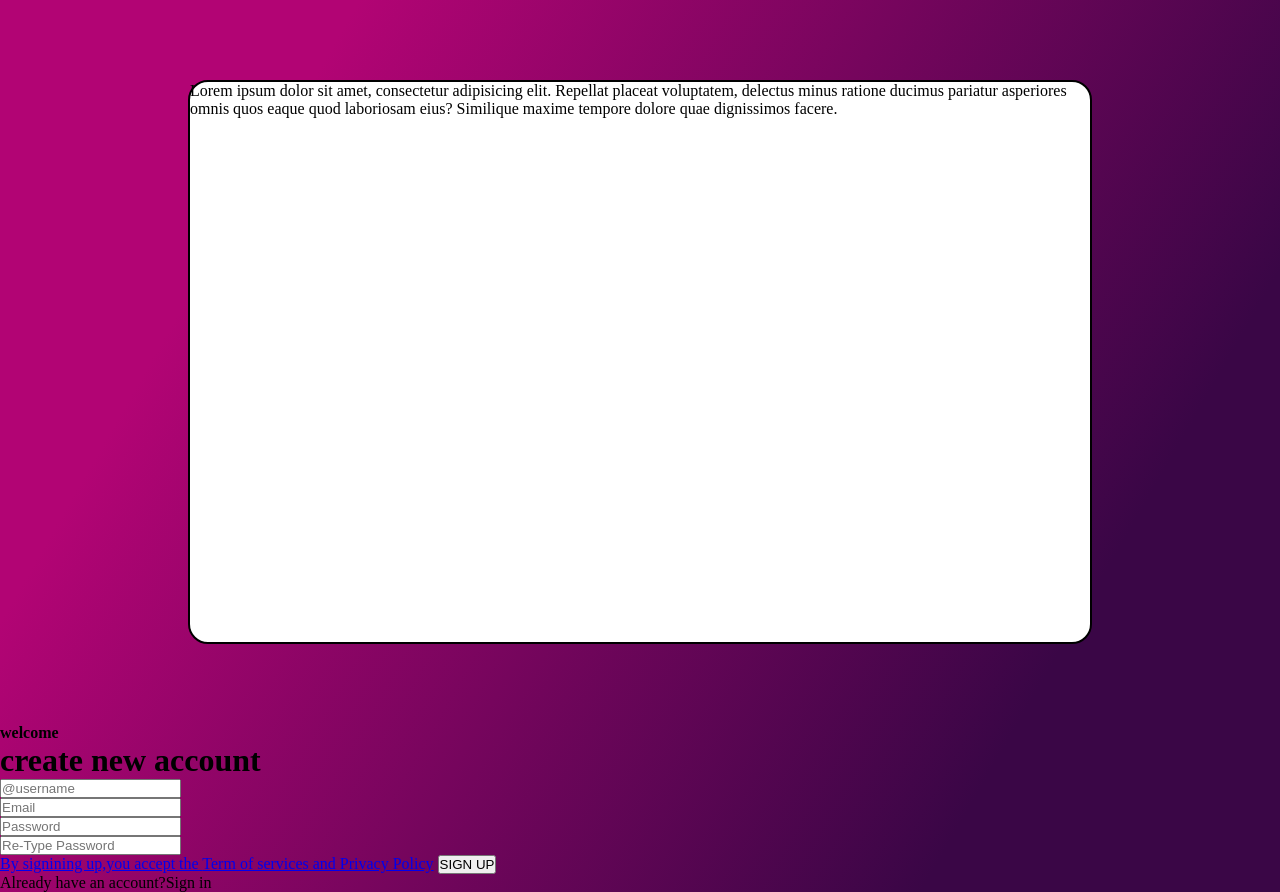
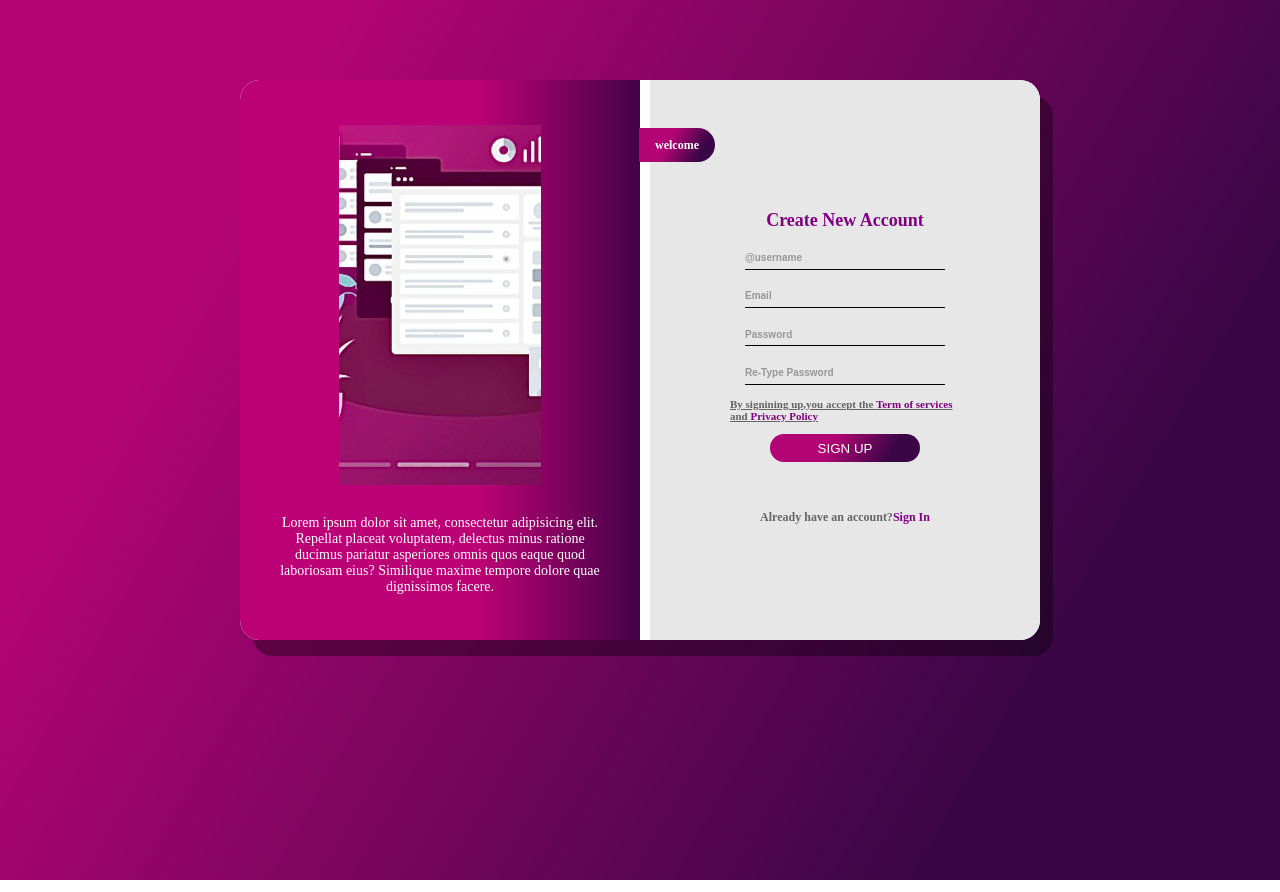
Before and after one commit to dannygreat98/projectRegistration, a plain HTML site: page index.html in a window 1280 px wide. Drawn offline with Linux system fonts and the light colour scheme.

Commit message:
updated html and css code

```diff
--- a/index.html
+++ b/index.html
@@ -1,41 +1,52 @@
 <!DOCTYPE html>
 <html lang="en">
   <head>
-    <meta charset="UTF-8">
-    <meta name="viewport" content="width=device-width, initial-scale=1.0">
+    <meta charset="UTF-8" />
+    <meta name="viewport" content="width=device-width, initial-scale=1.0" />
     <title>Document</title>
-    <link rel="stylesheet" href="style.css">
-
+    <link rel="stylesheet" href="style.css" />
   </head>
   <body>
     <div id="wrapper">
-    <div class="imgContainer">
-    <img src="" alt="">
+      <div class="img__container">
+        <img src="./images/purple.jpg" alt="pic" />
+        <p>
+          Lorem ipsum dolor sit amet, consectetur adipisicing elit. Repellat
+          placeat voluptatem, delectus minus ratione ducimus pariatur asperiores
+          omnis quos eaque quod laboriosam eius? Similique maxime tempore dolore
+          quae dignissimos facere.
+        </p>
       </div>
-    <p>Lorem ipsum dolor sit amet, consectetur adipisicing elit. Repellat placeat voluptatem, delectus minus ratione ducimus pariatur asperiores omnis quos eaque quod laboriosam eius? Similique maxime tempore dolore quae dignissimos facere.</p>
 
-    </div>
-    <div class="formwrapper"></div>
+      <div class="formwrapper">
         <h4>welcome</h4>
 
         <form>
           <h1>create new account</h1>
-        <div class="input container">
-        <input type="text" placeholder="@username"> </div>
-        <div class="input container">
-        <input type="Email" placeholder="Email"> </div>
-        <div class="input container">
-         <input type="Password" placeholder="Password"> </div>
-         <div class="input container">
-         <input type="Pass" placeholder="Re-Type Password"> </div>
+          <div class="input__container">
+            <input type="text" placeholder="@username" />
+          </div>
+          <div class="input__container">
+            <input type="Email" placeholder="Email" />
+          </div>
 
-         <a href="#"> By signining up,you accept the <span>Term of services</span> and <span>Privacy Policy</span></a>
+          <div class="input__container">
+            <input type="Password" placeholder="Password" />
+          </div>
+          <div class="input__container">
+            <input type="Pass" placeholder="Re-Type Password" />
+          </div>
 
+          <a href="#">
+            By signining up,you accept the <span>Term of services</span> and
+            <span>Privacy Policy</span></a
+          >
 
-         <button>SIGN UP</button>
+          <div class="btn"> <button>SIGN UP</button></div>
 
           <p>Already have an account?<span>Sign in</span></p>
-
-
+        </form>
+      </div>
+    </div>
   </body>
 </html>
--- a/style.css
+++ b/style.css
@@ -1,26 +1,129 @@
-*{
-    margin:0;
-    padding: 0;
+* {
+  margin: 0;
+  padding: 0;
 }
-body{
-    background:linear-gradient(300deg,#3a0646 20%,#b20474 80%);
+body {
+  height: 100vh;
+  background-size: cover;
+  background: linear-gradient(300deg, #3a0646 20%, #b20474 80%);
 }
-#wrapper{
-    border: 2px solid;
-    max-width: 900px;
-    margin: 5rem auto;
-    display:grid;
-    border-radius: 20px;
-    height: 70vh;
-    background-color: #fff;
-    display: flex;
+#wrapper {
+  max-width: 800px;
+  margin: 5rem auto;
+  display: grid;
+  grid-template-columns: 1fr 400px;
+  border-radius: 20px;
+  background-color: #fff;
+  border-radius: 20px;
+  height: 70vh;
+  box-shadow: 0.8rem 1rem rgba(0, 0, 0, 0.356);
+}
+.img__container {
+  padding-inline: 2rem;
+  background: linear-gradient(90deg, #bb0175 60%, #440248);
+  border-radius: 20px;
+  border-top-right-radius: 0;
+  border-bottom-right-radius: 0;
+  display: flex;
+  align-items: center;
+  justify-content: center;
+  flex-direction: column;
+  gap: 30px;
+}
+.img__container > img {
+  object-fit: cover;
+  width: 60%;
+  height: 45vh;
+}
+.img__container > p {
+  color: #fff;
+  text-align: center;
+  font-size: 14px;
+}
 
+.formwrapper {
+  border-left: 10px solid #fff;
+  background-color: #e7e7e7;
+  border-top-right-radius: 20px;
+  border-bottom-right-radius: 20px;
+  padding: 3rem 0 2rem 0;
 }
-.img container{
-    padding-inline: 2rem;
-    background: linear-gradient(300deg,);
-    border-radius: 20px;
+.formwrapper > h4 {
+  display: inline-block;
+  padding: 0.6rem 1rem;
+  border-top-right-radius: 20px;
+  border-bottom-right-radius: 20px;
+  background: linear-gradient(300deg, #3a0646 20%, #b20474 60%);
+  /* background: linear-gradient(300deg #3a0646 20%, #b20474 60%); */
+  color: #fff;
+  font-size: 12px;
+  margin-left: -11px;
+  margin-bottom: 3rem;
+}
+form > h1 {
+  font-size: 18px;
+  text-transform: capitalize;
+  text-align: center;
+  color: purple;
+  font-weight: 600;
+}
 
+.input__container {
+  border-bottom: 1px solid;
+  margin: 0.8rem auto;
+  width: 200px;
+}
 
-    }
-    .
+.input__container > input {
+  width: 100%;
+  padding-block: 0.3rem;
+  border: none;
+  background-color: transparent;
+  outline: none;
+}
+
+.input__container > input::placeholder {
+  font-size: 10px;
+  font-weight: 600;
+  opacity: 0.7;
+}
+form > a {
+  display: block;
+  color: rgb(101, 101, 101);
+  font-size: 11px;
+  width: 230px;
+  margin: auto;
+  font-weight: 600;
+}
+form > a > span {
+  color: purple;
+}
+.btn {
+  border: 2px solid;
+  width: 150px;
+  margin: 0.8rem auto;
+  border: none;
+}
+
+.btn > button {
+  width: 100%;
+  border: none;
+  color: #fff;
+  border-radius: 20px;
+  padding-block: 0.4rem;
+  font-family: 600;
+  text-transform: uppercase;
+  background: linear-gradient(300deg, #3a0646 20%, #b20474 60%);
+}
+form > p {
+  text-align: center;
+  margin-top: 3rem;
+  font-size: 12px;
+  font-weight: 600;
+  color: rgb(101, 101, 101);
+}
+form > p > span {
+  color: purple;
+  text-transform: capitalize;
+  font-weight: 600;
+}
```
Also changed, not shown: images/purple.jpg (added). Lines whose indentation alone changed are shown as unchanged.
